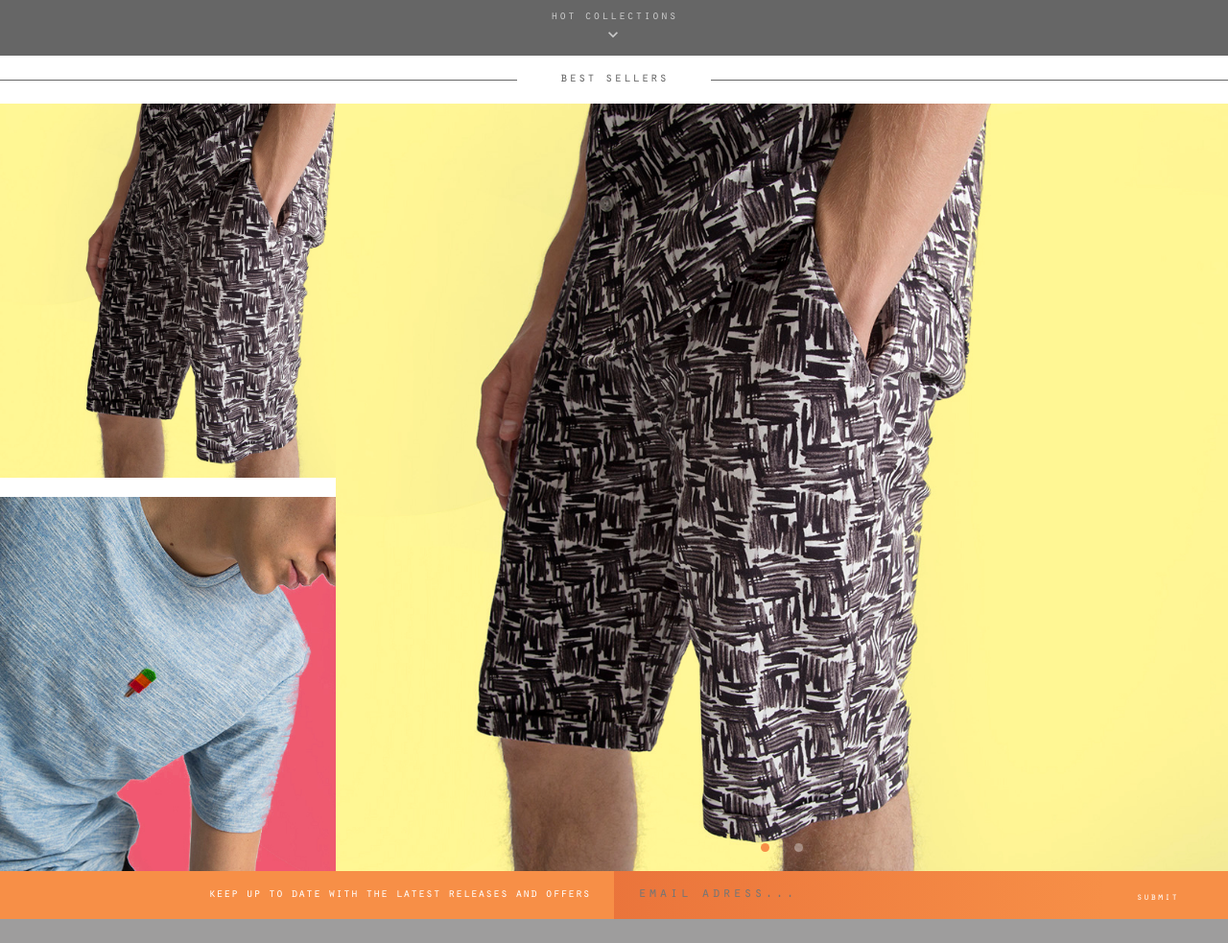
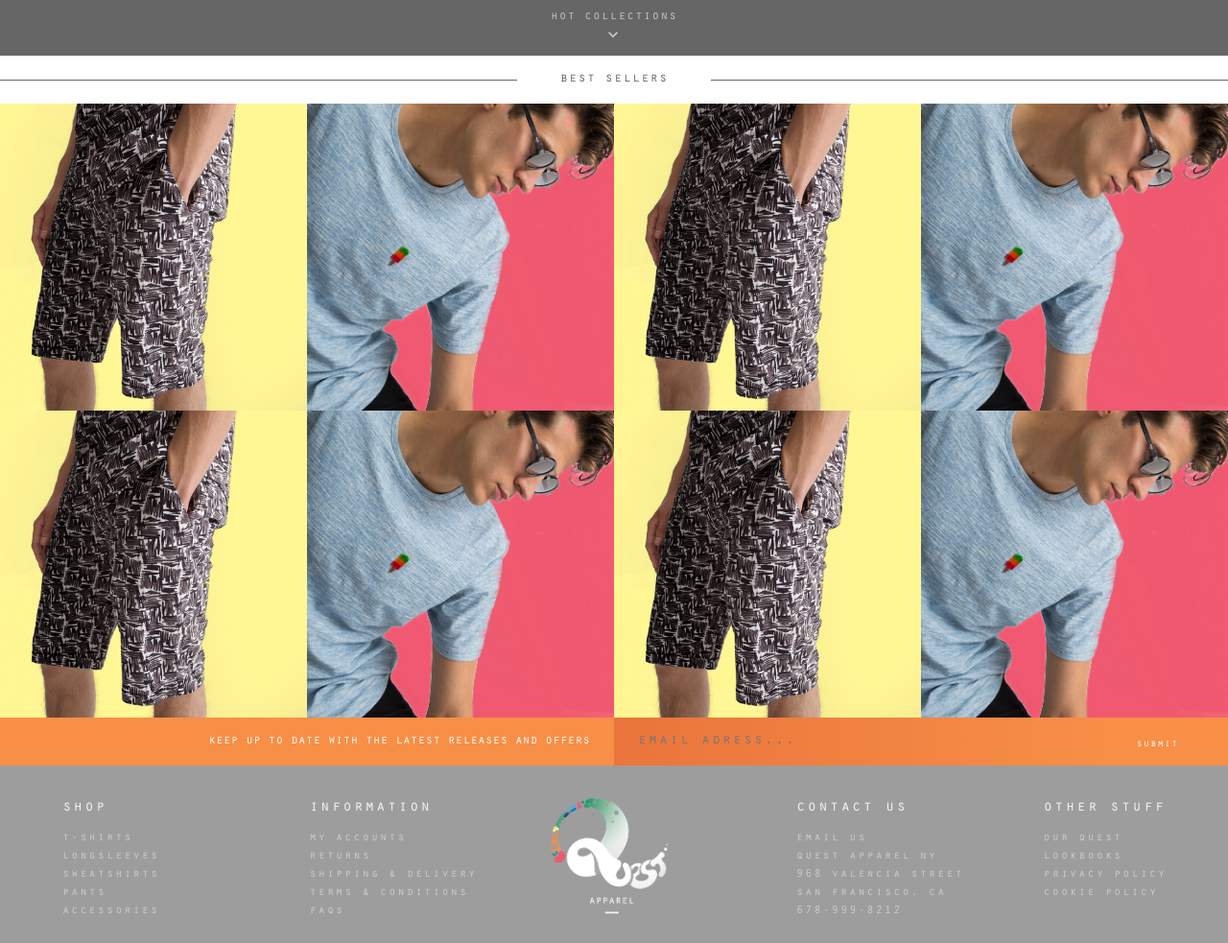
Before and after one commit to anathik/quest-apparel, a React app in the folder site/: page / in a window 1280 px wide. Shown: the part 742-1725 px from the top of the page at 96% size. Built offline with nearby package versions, Linux system fonts and the light colour scheme.

Commit message:
fixed the square layout

```diff
--- a/site/src/components/App/index.js
+++ b/site/src/components/App/index.js
@@ -12,13 +12,6 @@ const App = () => {
     <Router>
       <div className="App">
         <SplashPage />
-        <Route exact path="/" component={SplashPage} />
-        <Route path="/shop" component={ShopPage} />
-        <Route path="/shoplist" component={SplashPage} />
-        <Route path="/archives" component={SplashPage} />
-        <Route path="/sales" component={SplashPage} />
-        <Route path="/login" component={SplashPage} />
-        <Route path="/bag" component={SplashPage} />
       </div>
     </Router>
   )
--- a/site/src/components/StyleSquare/index.css
+++ b/site/src/components/StyleSquare/index.css
@@ -2,23 +2,33 @@
   background-size: cover;
   background-position: center center;
   display: flex;
-  flex: 1;
-  height: 100%;
+  box-sizing: border-box;
+  overflow: hidden;
+  min-width: 200px;
+  min-height: 200px;
+  height: 25vw;
+  width: 25vw;
+  cursor: pointer;
 }
 
 #ContentContainer {
   display: flex;
-  flex: 1;
+  flex-direction: column;
+  width: 100%;
+  height: 100%;
+  max-width: 100%;
+  max-height: 100%;
   background: rgba(56, 56, 56, 0);
   background-size: cover;
   cursor: auto;
   transition-property: background;
   transition-duration: 300ms;
+  padding: 10%;
+  box-sizing: border-box;
 }
 
 #ContentContainer:hover {
   background: rgba(56, 56, 56, 0.40);
-  cursor: pointer;
   transition-property: background;
   transition-duration: 300ms;
 }
@@ -26,6 +36,8 @@
 #ContentContainer:hover .StyleSquareHover {
   color: rgba(255, 255, 255, 1);
   cursor: pointer;
+  display: flex;
+  flex-direction: column;
 }
 
 .expand-square-modal {
@@ -45,36 +57,26 @@
   font-size: 30px;
   color: #fff;
   cursor: pointer;
+  box-sizing: border-box;
+  overflow: hidden;
 }
 
-#SquareHeader {
+#SquareHeader,
+#SquareDetails {
+  box-sizing: border-box;
+  padding: 38% 0 0 0;
   color: rgba(255, 255, 255, 0);
   text-align: center;
   font-family: 'OratorStd', sans-serif;
-  font-size: 24px;
+  font-size: 18px;
   text-transform: lowercase;
   letter-spacing: 1px;
-  position: absolute;
   flex: 1;
-  left: 0;
-  right: 0;
-  top: 41%;
   transition-property: color;
   transition-duration: 300ms;
 }
 
 #SquareDetails {
-  color: rgba(255, 255, 255, 0);
-  text-align: center;
-  font-family: 'OratorStd', sans-serif;
-  font-size: 15px;
-  text-transform: lowercase;
-  letter-spacing: 1px;
-  position: absolute;
-  flex: 1;
-  left: 0;
-  right: 0;
-  bottom: 41%;
-  transition-property: color;
-  transition-duration: 300ms;
+  font-size: 14px;
+  padding: 0 0 18% 0;
 }
--- a/site/src/components/pages/SplashPage/index.css
+++ b/site/src/components/pages/SplashPage/index.css
@@ -19,10 +19,21 @@
   display: flex;
 }
 
+.Squares {
+  flex-direction: column;
+  width: 100%;
+  height: 100%;
+  max-width: 100%;
+  max-height: 100%;
+  box-sizing: border-box;
+  overflow: hidden;
+}
+
 .SquareSpace {
   max-width: 100vw;
   min-width: 100vw;
-  height: 800px;
+  max-height: 25vw;
+  height: 25vw;
   display: flex;
 }
 
@@ -53,41 +64,3 @@
   justify-content: center;
   overflow: hidden;
 }
-
-.Square1 {
-  width: 490px;
-  height: 390px;
-  left: 0;
-  position: absolute;
-}
-
-.Square2 {
-  width: 490px;
-  height: 390px;
-  margin-top: 410px;
-  left: 0;
-  position: absolute;
-}
-
-.Square3 {
-  width: 930px;
-  height: 800px;
-  right: 0;
-  position: absolute;
-  display: flex;
-}
-
-.Slider {
-  margin-top: 50px;
-  max-width: 100vw;
-  min-width: 100vw;
-  max-height: 87vh;
-  min-height: 87vh;
-}
-
-.Slide1 {
-  max-width: 100vw;
-  min-width: 100vw;
-  background: url('~/Documents/dev/gitrepos/quest-apparel/design/logo/Exports/Quest_Artist_Splash_Purple_Preview-01.png');
-  background-size: contain;
-}
--- a/site/src/components/pages/SplashPage/index.js
+++ b/site/src/components/pages/SplashPage/index.js
@@ -1,4 +1,4 @@
-import React from 'react'
+import React, { Component } from 'react'
 
 import './index.css'
 
@@ -22,7 +22,10 @@ import CopyrightRibbon from '../../CopyrightRibbon'
 import NewsSubscribeBar from '../../NewsSubscribeBar'
 import FullWidthButton from '../../FullWidthButton'
 
-const SplashPage = () => {
+class SplashPage extends Component {
+
+
+  render() {
   return (
     <div className="homepage">
 
@@ -31,7 +34,7 @@ const SplashPage = () => {
 
       <div className="carousel-container">
         <TimedCarousel interval={10000}>
-          <Slide backgroundImageURL={slide1aURL} text="" />
+          <Slide backgroundImageURL={slide1aURL} text="" style={{backgroundImageURL: slide2aURL}}/>
           <Slide backgroundImageURL={slide1bURL} text="" />
           <Slide backgroundImageURL={slide1cURL} text="" />
           <Slide backgroundImageURL={slide1dURL} text="" />
@@ -43,25 +46,63 @@ const SplashPage = () => {
       <SectionHeader text="Best Sellers" id="HotCollections" />
 
       <div className="SquareSpace">
-        <div className="Square1">
+        <div className="Squares">
+          <StyleSquare
+            backgroundImageURL={styleSquare1aURL}
+            text="Essential Sweater"
+            subtext="$39"
+          />
+          </div>
+        <div className="Squares">
+          <StyleSquare
+            backgroundImageURL={styleSquare1bURL}
+            text="A Grade White Guy"
+            subtext="$1,000,000"
+          />
+        </div>
+        <div className="Squares">
           <StyleSquare
             backgroundImageURL={styleSquare1aURL}
             text="Essential Sweater"
             subtext="$39"
           />
         </div>
-        <div className="Square2">
+        <div className="Squares">
           <StyleSquare
             backgroundImageURL={styleSquare1bURL}
+            text="This One's Expensive"
+            subtext="$5"
+          />
+        </div>
+      </div>
+      <div className="SquareSpace">
+        <div className="Squares">
+          <StyleSquare
+            backgroundImageURL={styleSquare1aURL}
+            text="Essential Sweater"
+            subtext="$39"
+          />
+          </div>
+        <div className="Squares">
+          <StyleSquare
+            backgroundImageURL={styleSquare1bURL}
+            text="A Grade White Guy"
+            subtext="$1,000,000"
+          />
+        </div>
+        <div className="Squares">
+          <StyleSquare
+            backgroundImageURL={styleSquare1aURL}
             text="Essential Sweater"
             subtext="$39"
           />
         </div>
-        <div className="Square3">
-          <TimedCarousel>
-            <Slide backgroundImageURL={slide2aURL} text="" />
-            <Slide backgroundImageURL={slide2bURL} text="" />
-          </TimedCarousel>
+        <div className="Squares">
+          <StyleSquare
+            backgroundImageURL={styleSquare1bURL}
+            text="This One's Expensive"
+            subtext="$5"
+          />
         </div>
       </div>
 
@@ -77,5 +118,6 @@ const SplashPage = () => {
     </div>
   )
 }
+}
 
 export default SplashPage
```
Also changed, not shown: site/public/index.html (line endings or trailing spaces).
